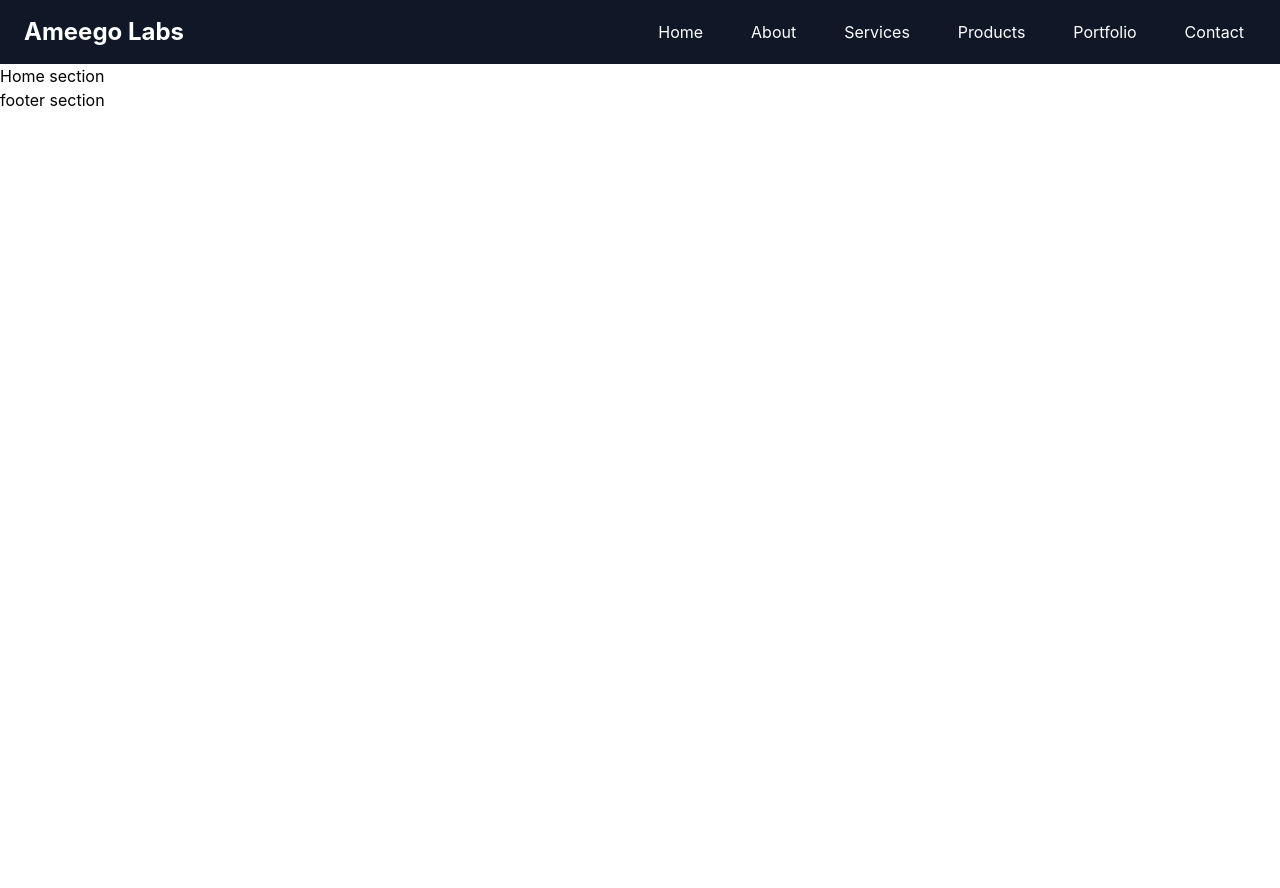
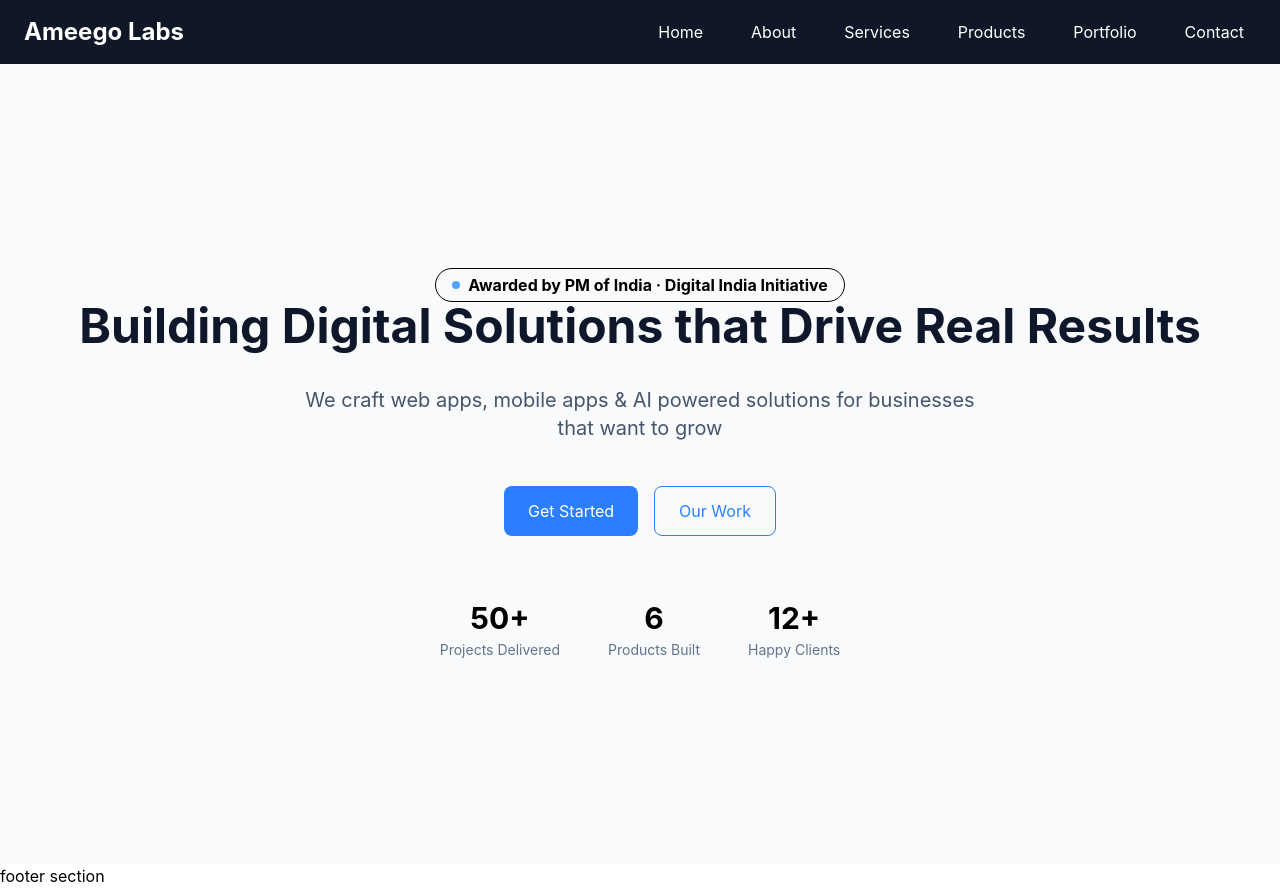
Before and after one commit to AdwaitDeshmukh/ameego-labs-website, a React (Vite) app in the folder ameego-frontend/: page / in a window 1280 px wide. Before the commit the page ends 800 px from the top, so only its background shows below. Built offline with nearby package versions, Linux system fonts and the light colour scheme.

Commit message:
main part of home screen with animation and stats

```diff
--- a/ameego-frontend/src/pages/Home.jsx
+++ b/ameego-frontend/src/pages/Home.jsx
@@ -1,8 +1,44 @@
- function Home() {
+import { motion } from 'framer-motion'
+
+function Home() {
+  const fadeUp = {
+    initial: { y: 30, opacity: 0 },
+    animate: { y: 0, opacity: 1 },
+  };
+//we can change the stats later on
+  const stats = [
+  { number: '50+', label: 'Projects Delivered' },
+  { number: '6', label: 'Products Built' },
+  {   number:"12+",label:'Happy Clients'},
+]
   return (
-    <div >
-      Home section
-    </div>
+    <section className="bg-gray-50 min-h-screen flex flex-col  justify-center items-center relative overflow-hidden">
+      <div   className="relative z-10 flex flex-col items-center text-center ">
+        <motion.div  {...fadeUp} transition={{ duration: 0.7, delay: 0.1 }} className='inline-flex items-center gap-2 border rounded-full px-4 py-1'>
+          <span className="w-2 h-2 bg-blue-400 rounded-full"></span>
+          <span className='font-bold'>Awarded by PM of India · Digital India Initiative</span>
+        </motion.div>
+        <motion.div {...fadeUp} transition={{ duration: 0.7, delay: 0.3 }} className="text-5xl font-bold text-slate-900 relative">
+          Building Digital Solutions that Drive Real Results
+        </motion.div>
+        <motion.div {...fadeUp} transition={{ duration: 0.7, delay: 0.5 }} className="text-xl text-slate-600 py-3 max-w-2xl mt-6">
+          We craft web apps, mobile apps & AI powered solutions for businesses
+          that want to grow
+        </motion.div>
+        <motion.div {...fadeUp} transition={{ duration: 0.7, delay: 0.7 }} className="flex gap-4 mt-8">
+          <button className='bg-blue-500 text-white px-6 py-3 rounded-lg hover:bg-white hover:text-black transition duration-300 cursor-pointer'>Get Started</button>
+          <button className='border border-blue-500 text-blue-500 px-6 py-3 rounded-lg hover:bg-white hover:text-black hover:border-white transition duration-300 cursor-pointer'>Our Work</button>
+        </motion.div>
+        <motion.div {...fadeUp} transition={{ duration: 0.7, delay: 0.9 }} className=' mt-16 flex gap-12'>
+          {stats.map((stat, index) => (
+  <div key={index} >
+    <div className='text-3xl font-bold'> {stat.number} </div>
+    <div className='text-sm text-slate-500 mt-1'> {stat.label} </div>
+  </div>
+))}
+        </motion.div>
+      </div>
+    </section>
   );
 }
 
```
